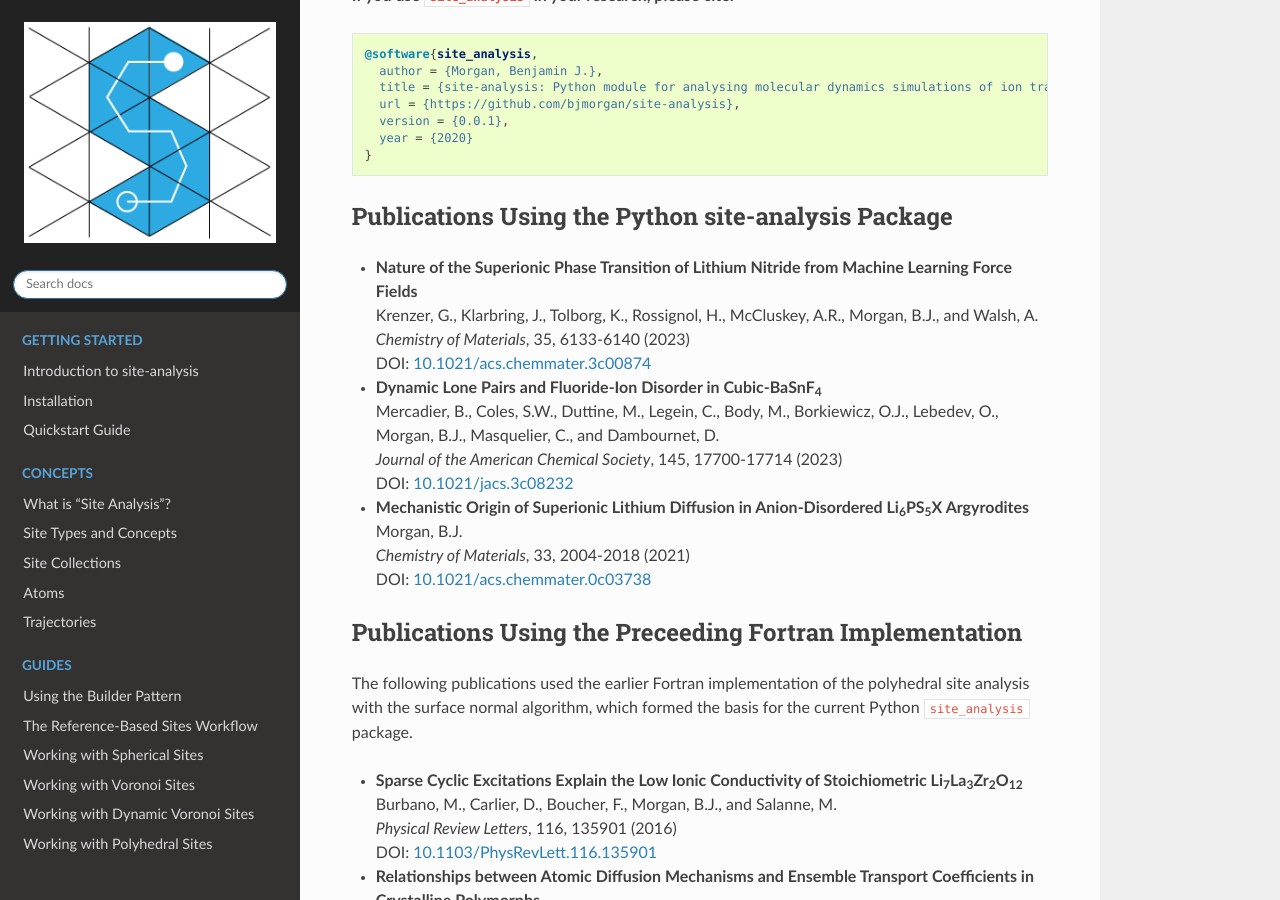
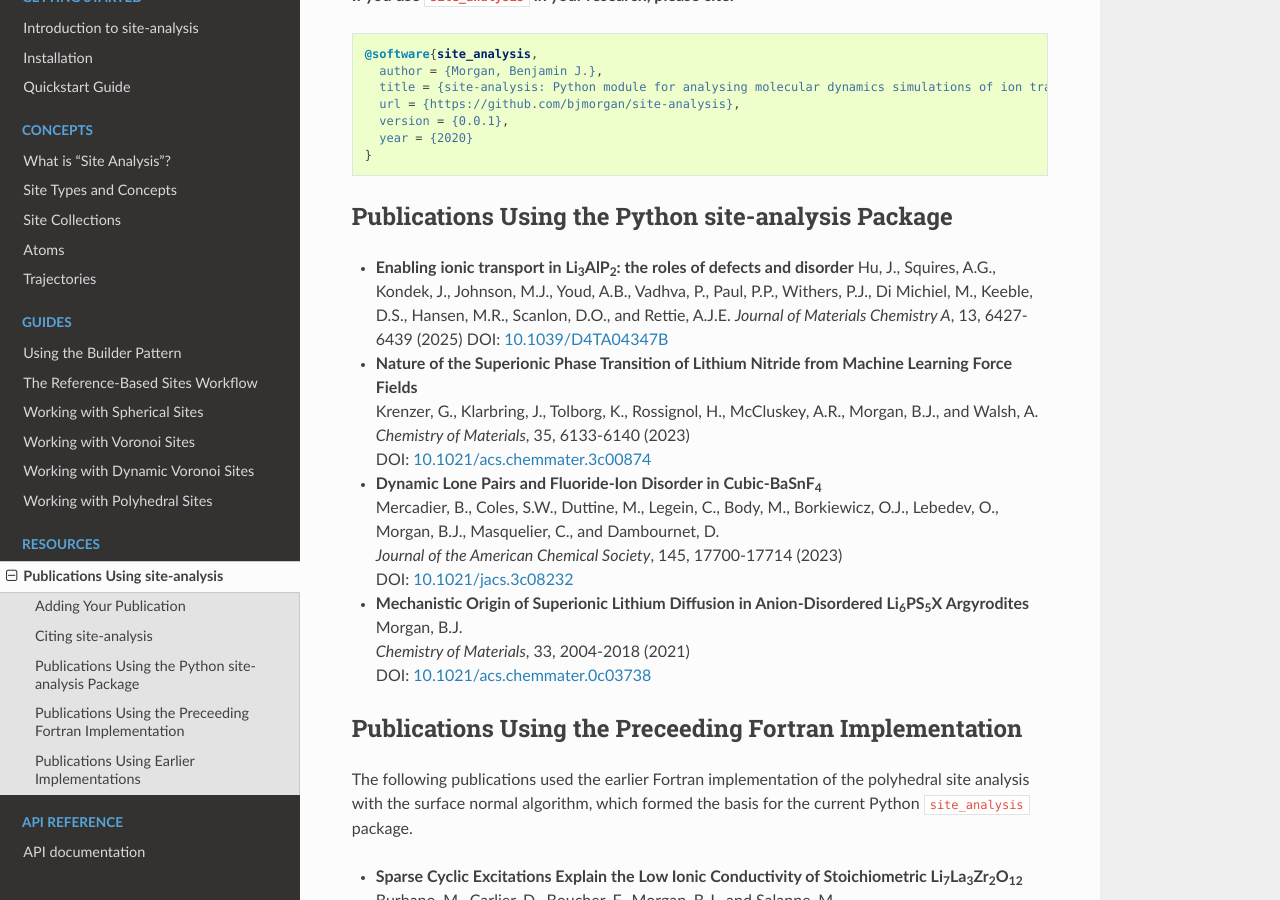
Before and after one commit to bjmorgan/site-analysis, a Sphinx documentation site: the page built from docs/source/resources/publications.md, in a window 1280 px wide and 900 px high, scrolled down 529 px. Built offline with Sphinx 7.4.7 and the Read the Docs theme 3.1.0, drawn with Linux system fonts in a browser that asks for light colours; pages that are not in the unit, such as notebooks, are missing from menus; some of the changed text lies outside the part shown.

Commit message:
Added previous publications

````diff
--- a/docs/source/resources/publications.md
+++ b/docs/source/resources/publications.md
@@ -23,6 +23,11 @@
 ```
 
 ## Publications Using the Python site-analysis Package
+
+- **Enabling ionic transport in Li<sub>3</sub>AlP<sub>2</sub>: the roles of defects and disorder**
+  Hu, J., Squires, A.G., Kondek, J., Johnson, M.J., Youd, A.B., Vadhva, P., Paul, P.P., Withers, P.J., Di Michiel, M., Keeble, D.S., Hansen, M.R., Scanlon, D.O., and Rettie, A.J.E.
+  *Journal of Materials Chemistry A*, 13, 6427-6439 (2025)
+  DOI: [10.1039/D4TA04347B](https://doi.org/10.1039/D4TA04347B)
 
 - **Nature of the Superionic Phase Transition of Lithium Nitride from Machine Learning Force Fields**
   Krenzer, G., Klarbring, J., Tolborg, K., Rossignol, H., McCluskey, A.R., Morgan, B.J., and Walsh, A.
@@ -82,7 +87,7 @@
   *Journal of Physics: Condensed Matter*, 13, 9963 (2001)
   DOI: [10.1088/0953-8984/13/44/311](https://doi.org/10.1088/0953-8984/13/44/311)
 
-- **Polarization effects in the simulation of lead (ii) fluoride**
+- **Polarization effects in the simulation of lead (II) fluoride**
   Castiglione, M.J., Wilson, M. and Madden, P.A.
   *Journal of Physics: Condensed Matter*, 11, 9009-9024 (1999)
   DOI: [10.1088/0953-8984/11/46/303](https://doi.org/10.1088/0953-8984/11/46/303)
````
Also changed, not shown: docs/source/index.md (+1 -1 lines), paper/paper.md (+1 -1 lines), 1 other file.
